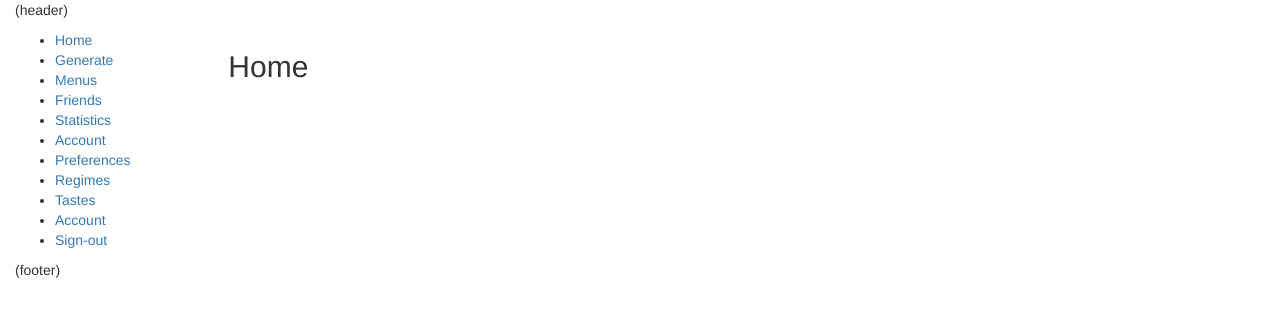
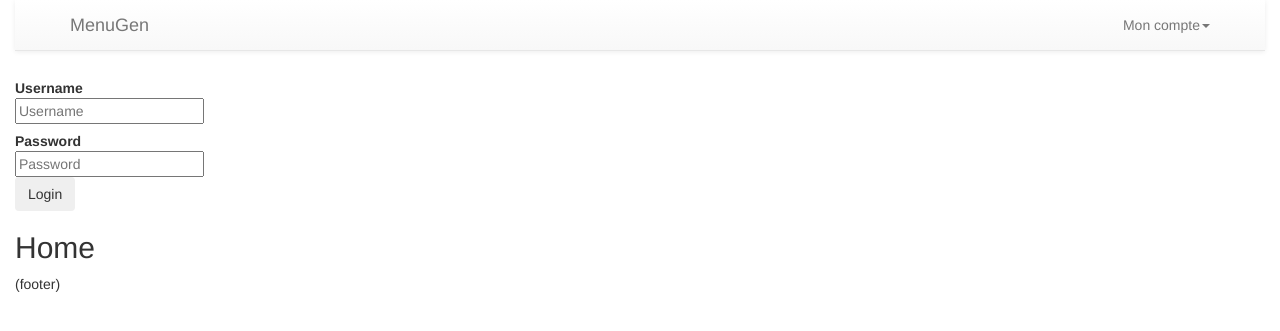
Before and after one commit to PLNech/MenuGen, a Django app: page /home in a window 1280 px wide. Shown: the top 331 px of the page. Run offline with Django 3.2, Linux system fonts and the light colour scheme; the visitor is signed in with stand-in values (Sample User, id 1); some libraries are stand-ins or nearby versions.

Commit message:
templates : commun base.html for authenticate, unauthenticate user

```diff
--- a/menus/templates/base.html
+++ b/menus/templates/base.html
@@ -20,10 +20,7 @@
         </div>
     </div>
     <div class="row">
-        <div class="col-md-3 col-lg-2">
-            {% include 'sidebar.html' %}
-        </div>
-        <div class="col-md-9 col-lg-10">
+        <div class="col-md-12">
             {% block content %}Coming soon...{% endblock content %}
         </div>
     </div>
--- a/menus/templates/header.html
+++ b/menus/templates/header.html
@@ -1 +1,34 @@
-<p>(header)</p>
+<nav class="navbar navbar-default navbar-static-top">
+  <div class="container">
+    <div class="navbar-header">
+      <a class="navbar-brand" href="/">
+        <p>MenuGen</p>
+      </a>
+    </div>
+      <nav class="collapse navbar-collapse bs-navbar-collapse">
+
+      <ul class="nav navbar-nav navbar-right">
+          {% if user.is_authenticated %}
+              <li class="dropdown">
+                <a href="#" class="dropdown-toggle" data-toggle="dropdown" role="button" aria-expanded="false">Mon compte<span class="caret"></span></a>
+                <ul class="dropdown-menu" role="menu">
+                    <li><a href="#">Identifiant</a></li>
+                    <li><a href="#">Changer mot de passe</a></li>
+                    <li class="divider"></li>
+                    <li><a href="{% url 'menus.views.sign_out' %}">Déconnection</a></li>
+                </ul>
+                </li>
+          {% else %}
+
+              <li><a href="{% url 'menus.views.sign_up' %}"><button   type="submit" class="btn btn-default">Inscription</button></a></li>
+              <li><a>
+                    <button type="button" class="btn btn-primary" data-toggle="modal" data-target="#myModal">
+                    Connection
+                    </button>
+              </a></li>
+          {% endif %}
+      </ul>
+    </nav>
+  </div>
+</nav>
+{% include 'auth/sign_in.html' %}
--- a/menus/templates/sidebar.html
+++ b/menus/templates/sidebar.html
@@ -1,13 +1,13 @@
-<ul>
+<ul class="nav nav-pills nav-stacked">
     <li><a href="{% url 'menus.views.home' %}">Home</a></li>
-    <li><a href="{% url 'menus.views.generate' %}">Generate</a></li>
-    <li><a href="{% url 'menus.views.menus' %}">Menus</a></li>
-    <li><a href="{% url 'menus.views.friends' %}">Friends</a></li>
-    <li><a href="{% url 'menus.views.statistics' %}">Statistics</a></li>
-    <li><a href="{% url 'menus.views.account' %}">Account</a></li>
+
+    <li><a href="{% url 'menus.views.friends' %}">Profil(s)</a></li>
     <li><a href="{% url 'menus.views.preferences' %}">Preferences</a></li>
     <li><a href="{% url 'menus.views.regimes' %}">Regimes</a></li>
     <li><a href="{% url 'menus.views.tastes' %}">Tastes</a></li>
+    <li><a href="{% url 'menus.views.generate' %}">Génerer</a></li>
+    <li></li>
+    <li><a href="{% url 'menus.views.menus' %}">Mes menus</a></li>
+    <li><a href="{% url 'menus.views.statistics' %}">Statistics</a></li>
     <li><a href="{% url 'menus.views.account' %}">Account</a></li>
-    <li><a href="{% url 'menus.views.sign_out' %}">Sign-out</a></li>
 </ul>
```
Also changed, not shown: menus/templates/dashboard.html (added, +12 -0 lines).
